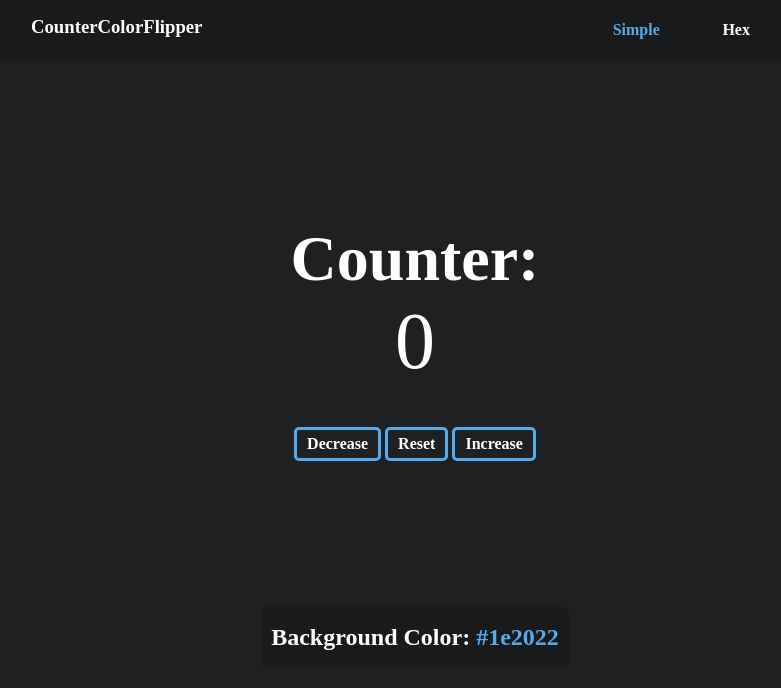
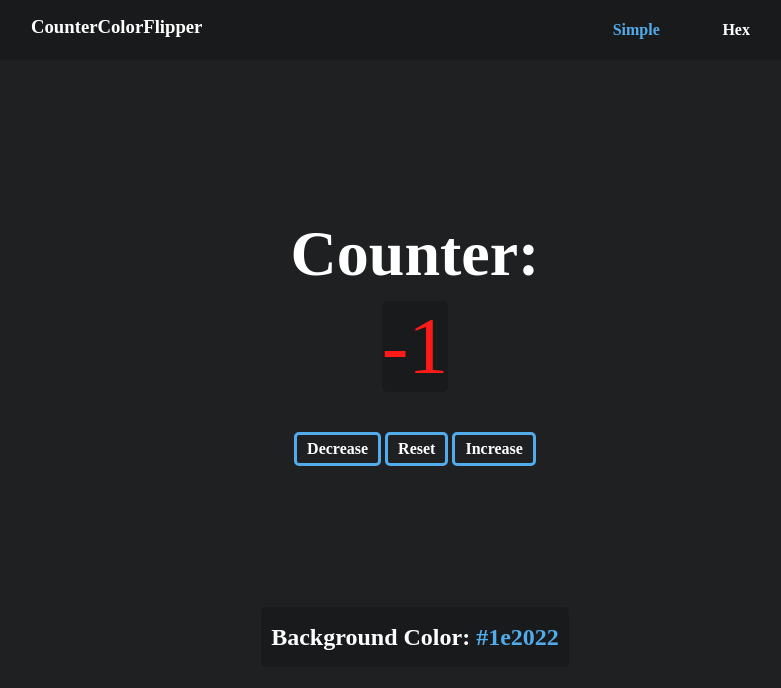
Before and after one commit to javi-diaz47/CCF, a plain HTML site: page index.html in a window 1280 px wide. Both pictures are taken after a click on the button "Decrease". Shown: the whole page, without its empty margins (225-1006 px from the left). Drawn offline with Linux system fonts and the light colour scheme.

Commit message:
added the counter configuration into the main.js

```diff
--- a/index.html
+++ b/index.html
@@ -25,7 +25,7 @@
         <div class="grid">
             <article class="counter">
                 <h1 class="counter-title">Counter: </h1>
-                <span class="counter-number">0</span>
+                <span id="counter-number" class="counter-number">0</span>
                 <div class="counter-btns">
                     <button id="decrease-btn" class="btn counter-btn">Decrease</button>
                     <button id="reset-btn" class="btn counter-btn"">Reset</button>
@@ -42,4 +42,5 @@
         </div>
     </section>
 </body>
+<script type="module" src="./main.js"></script>
 </html>
--- a/main.js
+++ b/main.js
@@ -0,0 +1,59 @@
+document.addEventListener('DOMContentLoaded', () => {
+    console.log("Hello World!");
+
+    let currentNumber = 0;
+
+    // COUNTER
+    const counterNumber = document.querySelector('#counter-number');
+
+    // COUNTER BUTTONS
+    const resetBtn = document.querySelector('#reset-btn');
+    resetBtn.onclick = () => resetCounter();
+
+    const increaseBtn = document.querySelector('#increase-btn');
+    increaseBtn.onclick = () => increaseCounter();
+
+    const decreaseBtn = document.querySelector('#decrease-btn');
+    decreaseBtn.onclick = () => decreaseCounter();
+
+
+    //Increase counter
+    const increaseCounter = () => {
+        currentNumber++;
+        setCounterNumber(currentNumber);
+        console.log('increased');
+    }
+
+    //Reset counter
+    const resetCounter = () => {
+        currentNumber = 0;
+        setCounterNumber(currentNumber);
+    }
+
+   //Decrease counter
+    const decreaseCounter = () => {
+        currentNumber--;
+        setCounterNumber(currentNumber);
+    }
+
+
+
+    // Set the current number in the DOM
+    const setCounterNumber = (number) => {
+        setCounterNumberColor(number);
+        counterNumber.textContent = number;
+    }
+
+    const setCounterNumberColor = (number) => {
+
+        if(number > 0){
+            counterNumber.classList = 'positive active-number counter-number';
+        }else if(number == 0){
+            counterNumber.classList = 'counter-number'
+        }else{
+            counterNumber.classList = 'negative active-number counter-number';
+        }
+
+    }
+
+});
--- a/style.css
+++ b/style.css
@@ -164,9 +164,9 @@ body{
 #####################################################
 */
 
-.wrapper-card{
+/* .wrapper-card{
 
-}
+} */
 
 .card{
     height: 60px;
```
